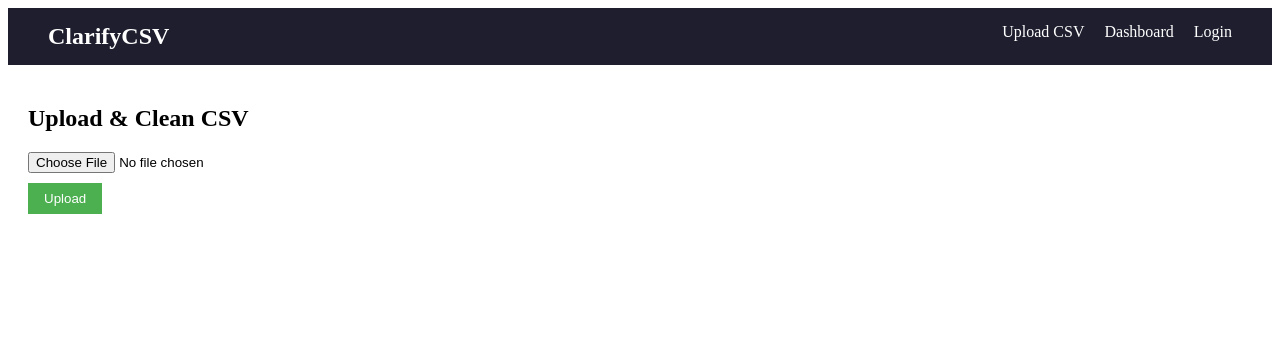
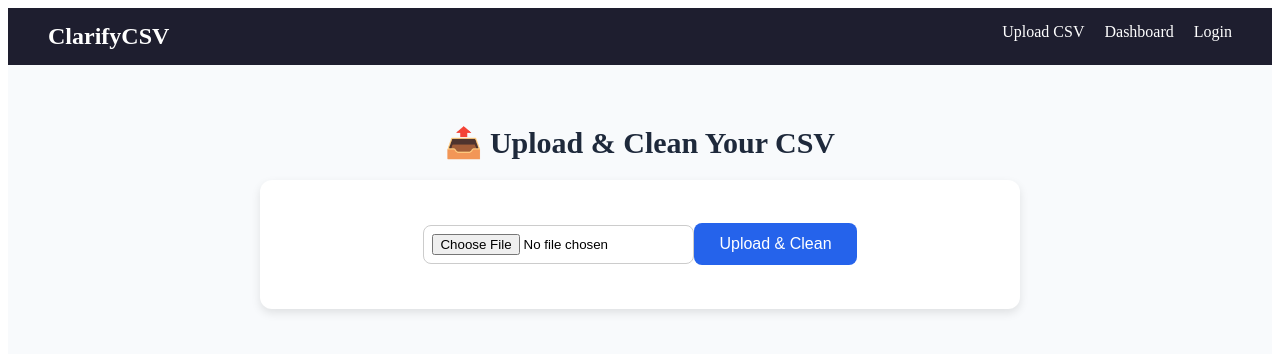
Before and after one commit to Gaurikapare/clarifycsv-frontend, a React (Create React App) app: page /upload in a window 1280 px wide. Shown: the top 354 px of the page. Built offline with nearby package versions, Linux system fonts and the light colour scheme.

Commit message:
New Upload UI added

```diff
--- a/src/UploadCSV.jsx
+++ b/src/UploadCSV.jsx
@@ -3,79 +3,121 @@ import axios from "axios";
 
 const UploadCSV = () => {
   const [file, setFile] = useState(null);
+  const [loading, setLoading] = useState(false);
   const [result, setResult] = useState(null);
-  const [loading, setLoading] = useState(false);
   const [error, setError] = useState("");
 
-  const uploadFile = async () => {
+  const backendURL = "https://gaurikapare-clarifycsv-cleaner-gauri.hf.space/clean_csv";
+
+  const handleUpload = async () => {
     if (!file) {
-      setError("Please choose a CSV file first.");
+      setError("❗ Please select a CSV file.");
       return;
     }
 
+    setError("");
     setLoading(true);
-    setError("");
-    setResult(null);
 
     const formData = new FormData();
     formData.append("file", file);
 
     try {
-      const res = await axios.post(
-        "https://gaurikapare-clarifycsv-cleaner-gauri.hf.space/clean_csv",
-        formData,
-        {
-          headers: {
-            "Content-Type": "multipart/form-data",
-          },
+      const res = await axios.post(backendURL, formData, {
+        headers: { "Content-Type": "multipart/form-data" },
+      });
+
+      setResult(res.data.cleaned_csv);
+    } catch (err) {
+      setError("⚠️ Server error. Try again.");
     }
-      );
 
-      setResult(res.data);
-    } catch (err) {
-      console.error(err);
-      setError("Error cleaning CSV. Please try again.");
-    } finally {
     setLoading(false);
-    }
   };
 
   return (
-    <div style={{ padding: "20px" }}>
-      <h2>Upload & Clean CSV</h2>
+    <div style={styles.container}>
 
+      <h1 style={styles.title}>📤 Upload & Clean Your CSV</h1>
+
+      <div style={styles.card}>
         <input
           type="file"
           accept=".csv"
           onChange={(e) => setFile(e.target.files[0])}
+          style={styles.fileInput}
         />
 
-      <br />
-      <button
-        onClick={uploadFile}
-        style={{
-          marginTop: "10px",
-          padding: "8px 16px",
-          background: "#4CAF50",
-          color: "white",
-          border: "none",
-          cursor: "pointer",
-        }}
-      >
-        Upload
+        <button onClick={handleUpload} style={styles.button}>
+          {loading ? "Cleaning CSV..." : "Upload & Clean"}
         </button>
 
-      {loading && <p>Cleaning your CSV... please wait ⏳</p>}
-      {error && <p style={{ color: "red" }}>{error}</p>}
+        {error && <p style={styles.error}>{error}</p>}
 
         {result && (
-        <div style={{ marginTop: "20px" }}>
-          <h3>Cleaned Result:</h3>
-          <pre>{JSON.stringify(result, null, 2)}</pre>
+          <div style={styles.resultBox}>
+            <h3>✅ Cleaned CSV Output</h3>
+            <pre style={styles.pre}>{result}</pre>
           </div>
         )}
+      </div>
     </div>
   );
 };
 
+// ⭐ Modern UI Styles
+const styles = {
+  container: {
+    textAlign: "center",
+    padding: "40px",
+    background: "#f8fafc",
+    minHeight: "100vh",
+  },
+  title: {
+    fontSize: "30px",
+    color: "#1e293b",
+    fontWeight: "bold",
+  },
+  card: {
+    background: "white",
+    width: "60%",
+    margin: "20px auto",
+    padding: "25px",
+    borderRadius: "12px",
+    boxShadow: "0 4px 10px rgba(0,0,0,0.1)",
+  },
+  fileInput: {
+    margin: "20px 0",
+    padding: "8px",
+    borderRadius: "8px",
+    border: "1px solid #ccc",
+  },
+  button: {
+    padding: "12px 25px",
+    background: "#2563eb",
+    color: "white",
+    fontSize: "16px",
+    border: "none",
+    borderRadius: "8px",
+    cursor: "pointer",
+    marginTop: "10px",
+  },
+  error: {
+    color: "red",
+    marginTop: "10px",
+    fontWeight: "bold",
+  },
+  resultBox: {
+    marginTop: "25px",
+    padding: "18px",
+    background: "#eef2ff",
+    borderRadius: "10px",
+    textAlign: "left",
+  },
+  pre: {
+    whiteSpace: "pre-wrap",
+    fontFamily: "monospace",
+    fontSize: "14px",
+  },
+};
+
 export default UploadCSV;
```
Lines whose indentation alone changed are shown as unchanged.
